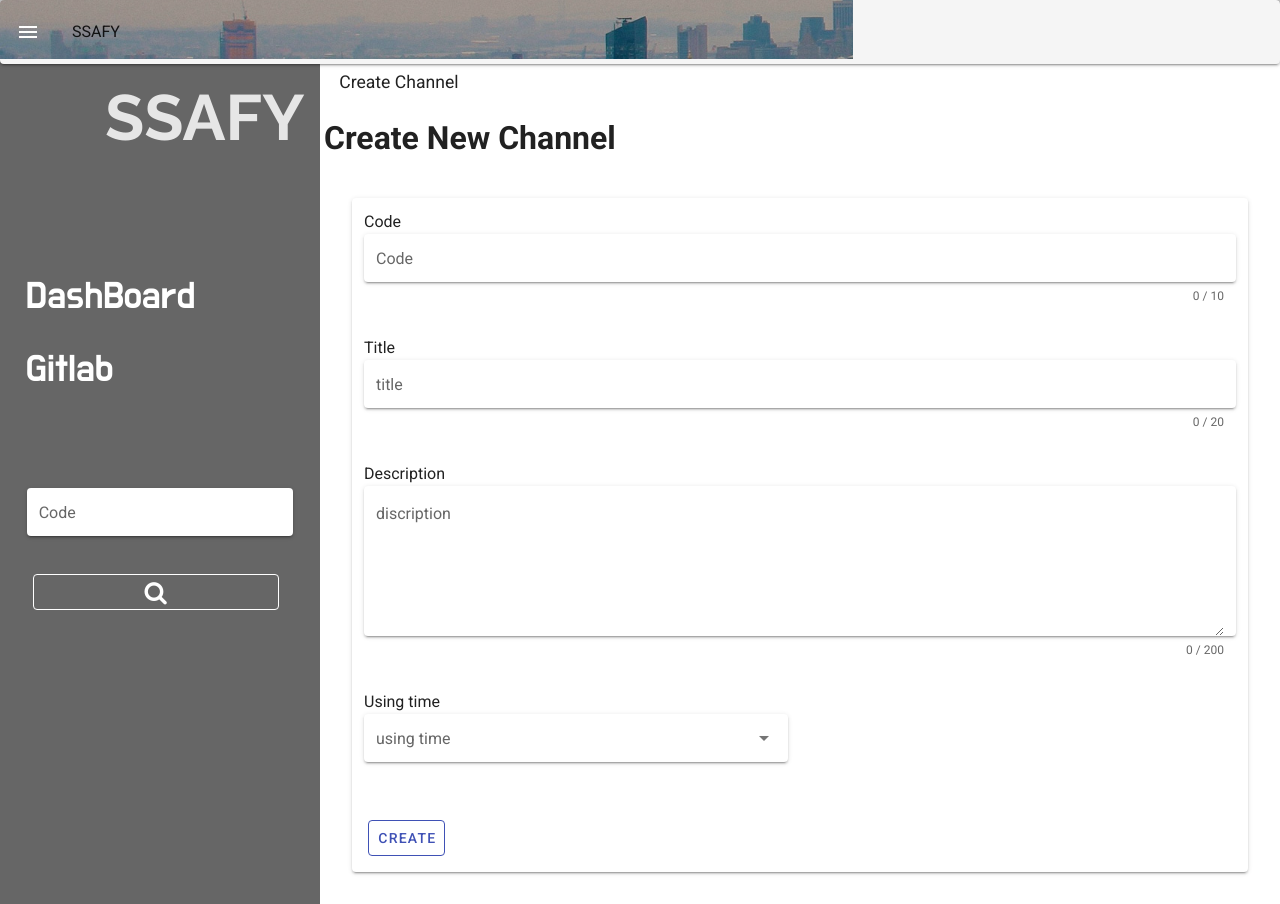
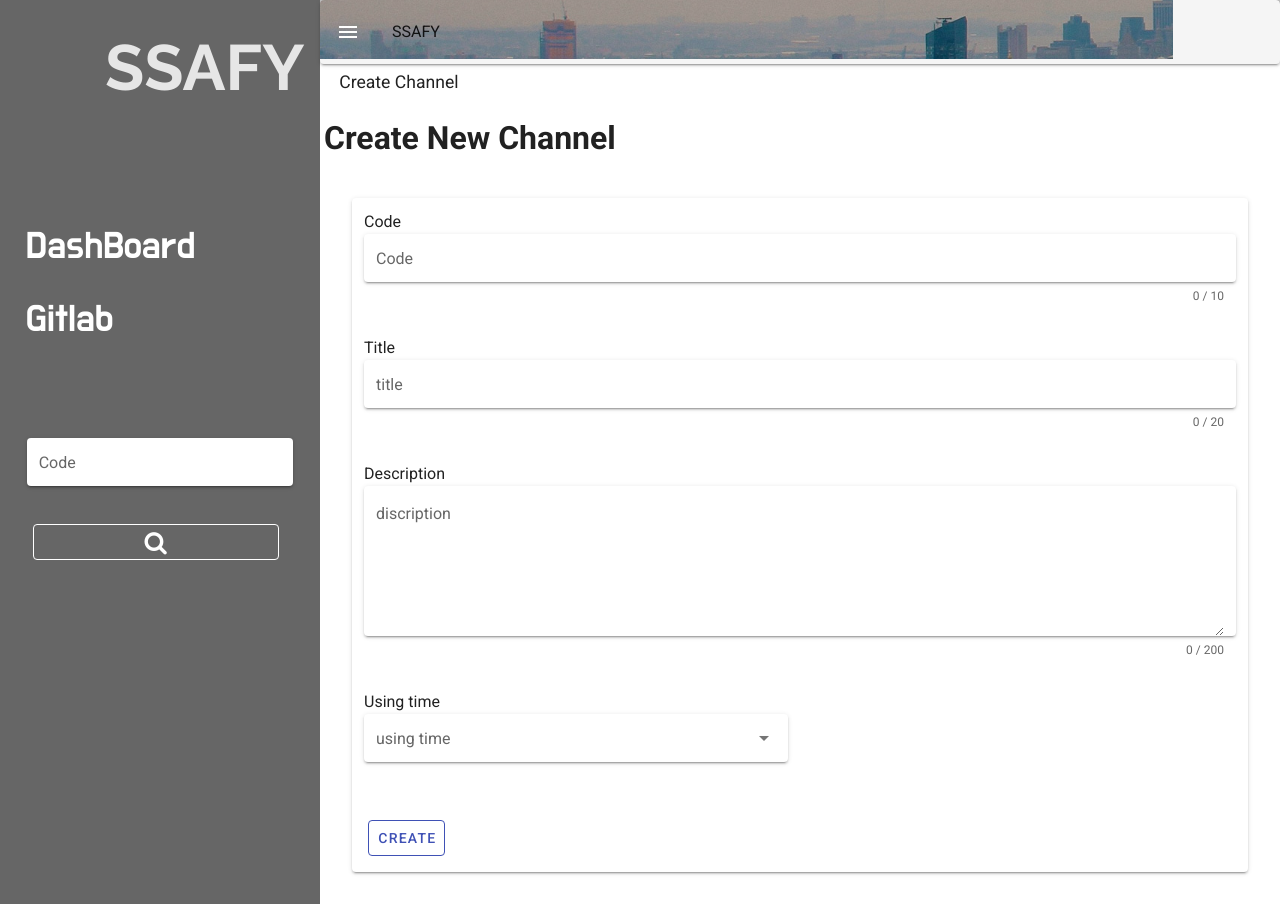
Before and after one commit to ssungwxx/Sol4U-QnA, a Vue app in the folder ssafy-qna/: page /channel/create in a window 1280 px wide. Built offline with nearby package versions, Linux system fonts and the light colour scheme; a web font is replaced by a local one.

Commit message:
update create channel banner
update banner

```diff
--- a/ssafy-qna/src/views/ChannelCreatePage.vue
+++ b/ssafy-qna/src/views/ChannelCreatePage.vue
@@ -1,14 +1,15 @@
 <template>
   <v-app>
-    <v-layout class="banner_mobile">
-      <HeaderMobile/>
-    </v-layout>
     <!-- create-->
     <v-layout>
       <v-flex sm3 class="banner_background">
         <HeaderWeb />
       </v-flex>
-      <v-flex sm9 class>
+
+      <v-flex sm9 id="content_background">
+        <v-layout class="banner_mobile">
+          <HeaderMobile :maxheight="maxheight" />
+        </v-layout>
         <div id="pageTitle">Create Channel</div>
         <v-container grid-list-lg fluid>
             <v-layout row wrap>
```
